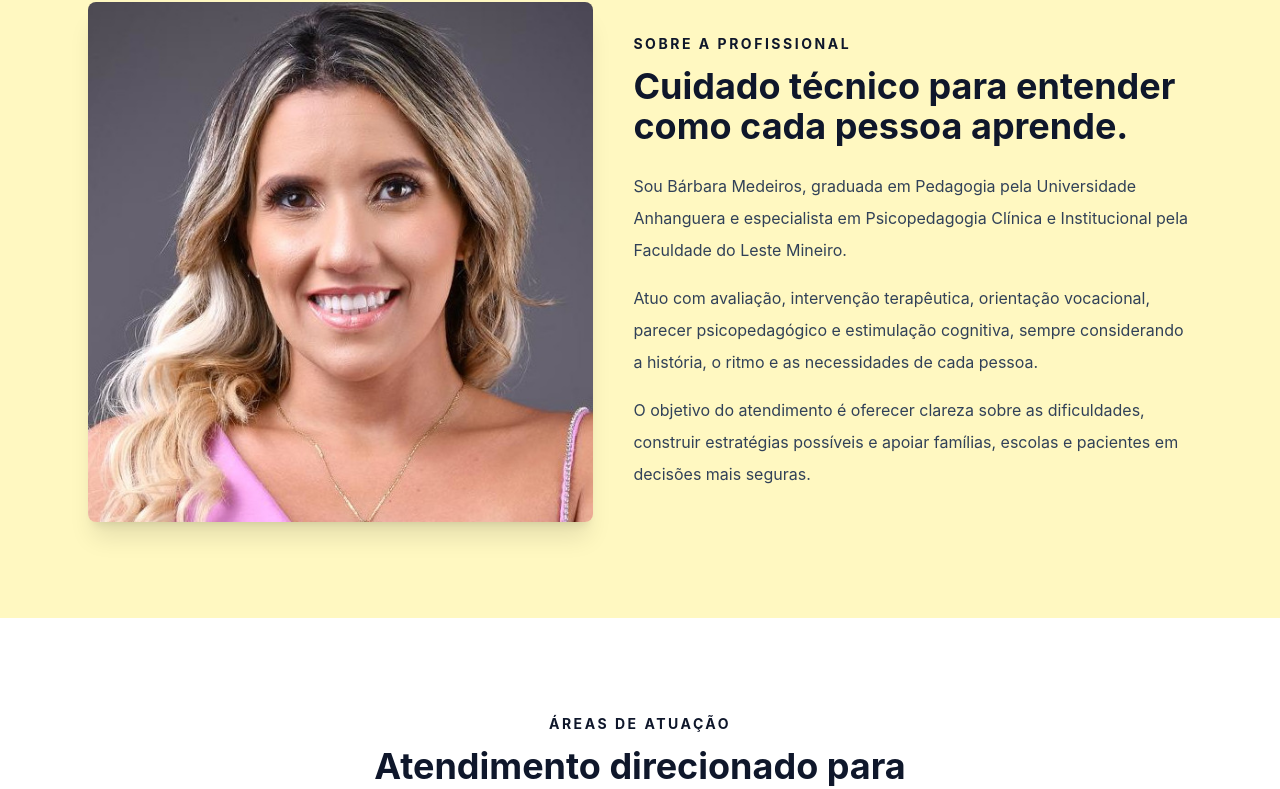
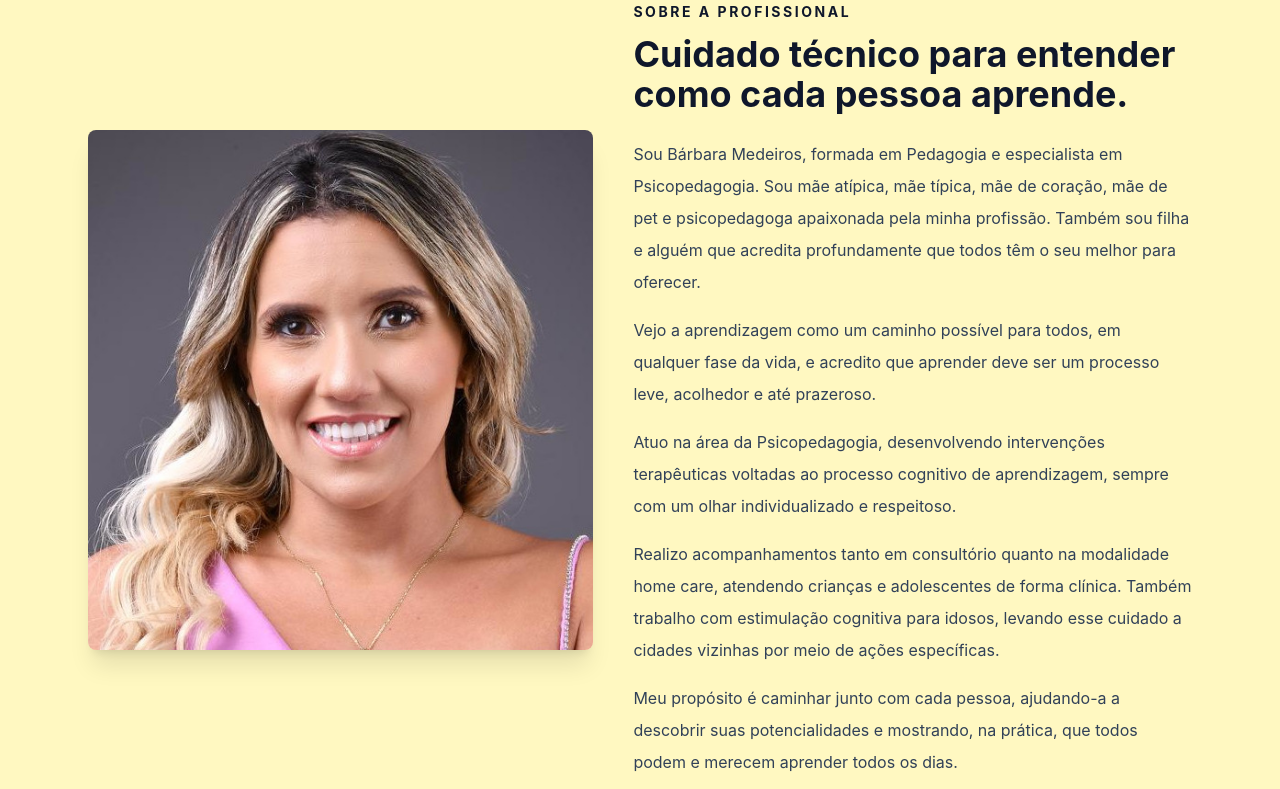
Before and after one commit to IuryFredson/site-psicopedbarbara, a React (Vite) app: page / in a window 1280 px wide. Shown: the part 1192-1981 px from the top of the page. Built offline with nearby package versions, Linux system fonts and the light colour scheme.

Commit message:
Update about section copy

```diff
--- a/src/App.jsx
+++ b/src/App.jsx
@@ -255,13 +255,19 @@ const Website = () => {
               </h2>
               <div className="mt-6 space-y-4 text-base leading-8 text-slate-700">
                 <p>
-                  Sou Bárbara Medeiros, graduada em Pedagogia pela Universidade Anhanguera e especialista em Psicopedagogia Clínica e Institucional pela Faculdade do Leste Mineiro.
+                  Sou Bárbara Medeiros, formada em Pedagogia e especialista em Psicopedagogia. Sou mãe atípica, mãe típica, mãe de coração, mãe de pet e psicopedagoga apaixonada pela minha profissão. Também sou filha e alguém que acredita profundamente que todos têm o seu melhor para oferecer.
                 </p>
                 <p>
-                  Atuo com avaliação, intervenção terapêutica, orientação vocacional, parecer psicopedagógico e estimulação cognitiva, sempre considerando a história, o ritmo e as necessidades de cada pessoa.
+                  Vejo a aprendizagem como um caminho possível para todos, em qualquer fase da vida, e acredito que aprender deve ser um processo leve, acolhedor e até prazeroso.
                 </p>
                 <p>
-                  O objetivo do atendimento é oferecer clareza sobre as dificuldades, construir estratégias possíveis e apoiar famílias, escolas e pacientes em decisões mais seguras.
+                  Atuo na área da Psicopedagogia, desenvolvendo intervenções terapêuticas voltadas ao processo cognitivo de aprendizagem, sempre com um olhar individualizado e respeitoso.
+                </p>
+                <p>
+                  Realizo acompanhamentos tanto em consultório quanto na modalidade home care, atendendo crianças e adolescentes de forma clínica. Também trabalho com estimulação cognitiva para idosos, levando esse cuidado a cidades vizinhas por meio de ações específicas.
+                </p>
+                <p>
+                  Meu propósito é caminhar junto com cada pessoa, ajudando-a a descobrir suas potencialidades e mostrando, na prática, que todos podem e merecem aprender todos os dias.
                 </p>
               </div>
             </div>
```
